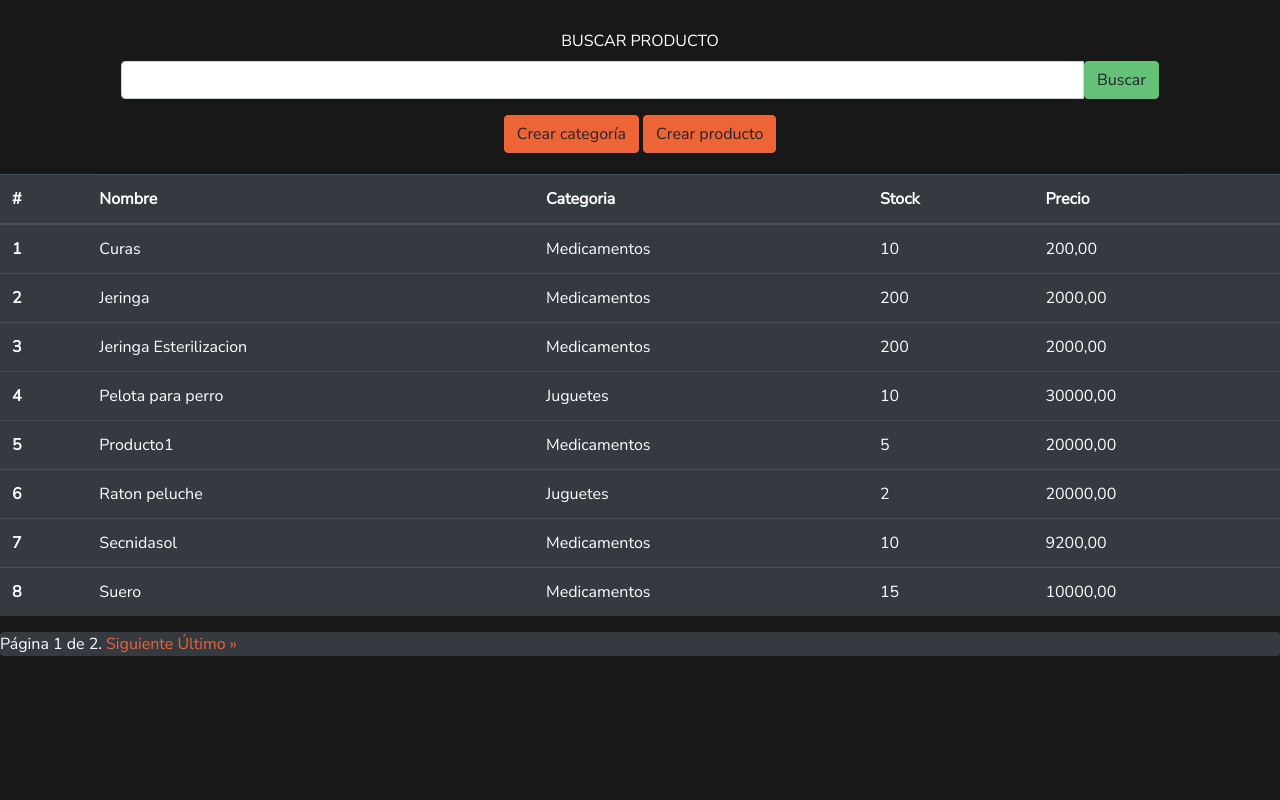
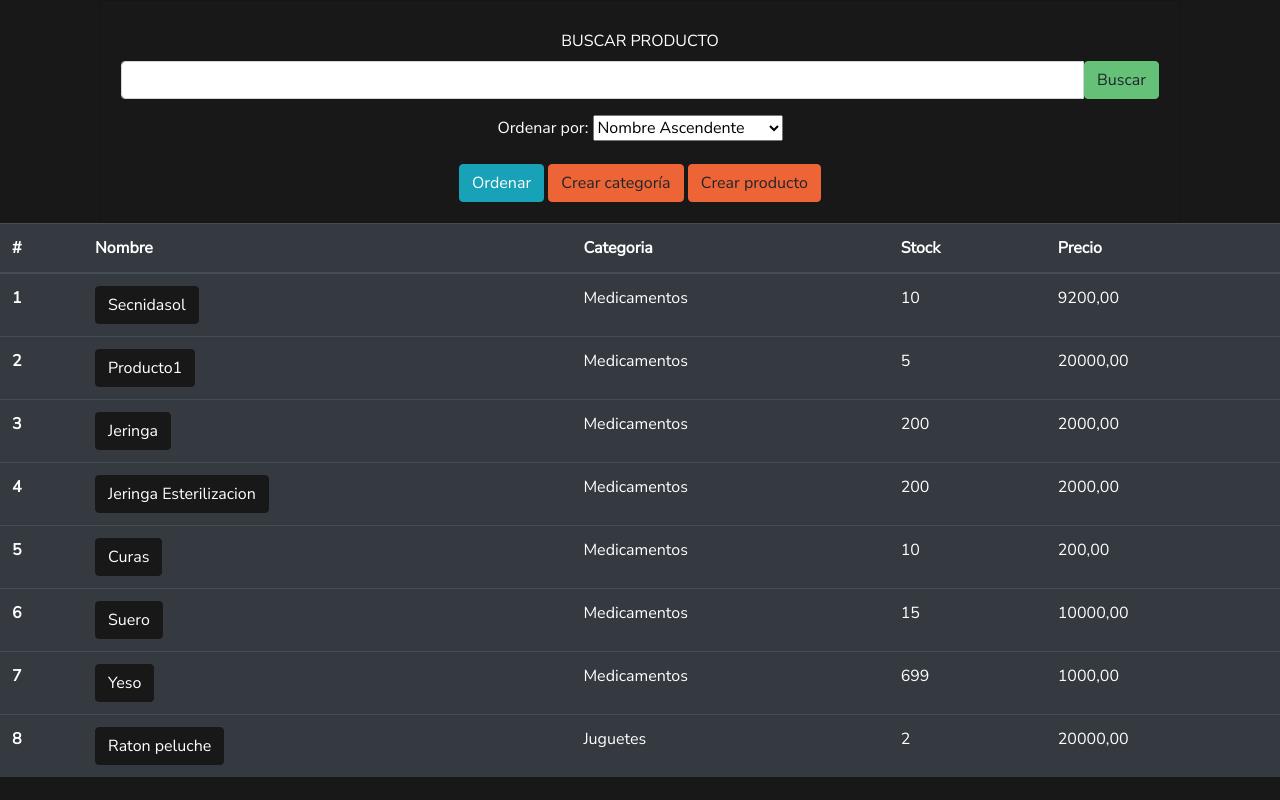
Before and after one commit to Matthew2720/PetsFiles-Django, a Django app: page /ver/productos in a window 1280 px wide. Shown: the part 87-887 px from the top of the page. Run offline with Django 4.2, Linux system fonts and the light colour scheme; a user stored in the database is signed in; data comes from the database, SQL or seed files in the repository; both versions use the stored data as it was after the commit; some libraries are stand-ins or nearby versions.

Commit message:
modal, metodo de ordenamiento, delete product

```diff
--- a/templates/layout/partials/modalUtil.html
+++ b/templates/layout/partials/modalUtil.html
@@ -9,14 +9,16 @@
           <span aria-hidden="true">&times;</span>
         </button>
       </div>
+      <form method="POST">
           <div class="modal-body">
-        <!-- Aquí va el formulario 1 -->
+            {% csrf_token %}
             {{ form1 }}
           </div>
           <div class="modal-footer">
             <button type="button" class="btn btn-secondary" data-dismiss="modal">Cerrar</button>
-        <button type="button" class="btn btn-primary" id="show-examplemodal2">Siguiente</button>
+            <button type="submit" class="btn btn-primary" id="show-examplemodal2">Enviar</button>
           </div>
+      </form>
     </div>
   </div>
 </div>
@@ -31,14 +33,16 @@
           <span aria-hidden="true">&times;</span>
         </button>
       </div>
+      <form method="POST">
         <div class="modal-body">
-        <!-- Aquí va el formulario 2 -->
+          {% csrf_token %}
           {{ form2 }}
         </div>
         <div class="modal-footer">
           <button type="button" class="btn btn-secondary" data-dismiss="modal">Cerrar</button>
           <button type="submit" class="btn btn-primary">Enviar</button>
         </div>
+      </form>
     </div>
   </div>
 </div>
--- a/templates/veterinary/detailProduct.html
+++ b/templates/veterinary/detailProduct.html
@@ -25,6 +25,10 @@
                 <input type="text" class="form-control" name="search">
                 <button type="submit" class="btn btn-secondary">Buscar</button>
               </div>
+            </form>
+            <form method="get" action="{% url 'detailProduct' %}" style="display: inline;">
+              {{ order_form.as_p }}
+              <button class="btn btn-info" type="submit">Ordenar</button>
             </form>
             <button type="button" class="btn btn-secondary" style="background-color: #ED6436; border: 1px solid #ED6436;" data-toggle="modal" data-target="#exampleModal">
               Crear categoría
@@ -58,11 +62,10 @@
               {% for product in page_obj %}
                   <tr>
                       <th scope="row">{{ forloop.counter }}</th>
-                      <td>{{ product.name }}</td>
+                      <td><a class="btn btn-dark" onclick="borrar({{product.id}})">{{ product.name }}<a></td>
                       <td>{{ product.cat }}</td>
                       <td>{{ product.stock }}</td>
                       <td>{{ product.pvp }}</td>
-
                   </tr>
 
               {% endfor %}
@@ -95,6 +98,24 @@
 {% block 'script' %}
 <script>
   function borrar(id) {
+    swal("Que deseas hacer?", {
+      icon: 'info',
+      buttons: {
+        cancel: "Cancelar",
+        update: {
+          text: "Actualizar",
+          value: "update",
+        },
+        delete: {
+          text: "Eliminar",
+          value: "delete"
+        },
+      },
+    })
+    .then((value) => {
+      switch (value) {
+
+        case "delete":
           swal({
             title: 'Esta seguro que desea borrar ?',
             text: 'Si lo borras no podras recuperarlo',
@@ -104,10 +125,20 @@
           })
             .then((willDelete) => {
               if (willDelete) {
-          location.href = "/eliminar/clientes/" + id
+                location.href = "/eliminar/producto/" + id
               }
               else {
                 swal('No se borro el registro')
+              }
+            });
+          break;
+
+        case "update":
+            location.href = "/actualizar/cita/" + id;
+          break;
+
+        default:
+          swal("Operacion cancelada");
       }
     });
   }
--- a/veterinary/forms.py
+++ b/veterinary/forms.py
@@ -1,5 +1,5 @@
 from django.forms import ModelForm,TextInput,EmailInput,Select,PasswordInput
-from django.forms import HiddenInput,DateInput,DateTimeInput,NumberInput
+from django.forms import HiddenInput,DateInput,DateTimeInput,NumberInput,ChoiceField,Form
 from .models import *
 
 class DateTimePickerInput(DateTimeInput):
@@ -166,7 +166,31 @@
             'desc': 'Descripcion'
         }
 
+
+class OrderForm(Form):
+    ORDER_CHOICES = (
+        ('name', 'Nombre Ascendente'),
+        ('-name', 'Nombre Descendente'),
+        ('cat__name', 'Categoría Ascendente'),
+        ('-cat__name', 'Categoría Descendente'),
+        ('stock', 'Stock Ascendente'),
+        ('-stock', 'Stock Descendente'),
+        ('pvp', 'Precio Ascendente'),
+        ('-pvp', 'Precio Descendente'),
+    )
+
+    order_by = ChoiceField(choices=ORDER_CHOICES, required=False,label='Ordenar por')
+
+
 class ProductForm(ModelForm):
+    order_choices = (
+        ('name', 'Nombre'),
+        ('cat', 'Categoría'),
+        ('stock', 'Stock'),
+        ('pvp', 'Precio de venta'),
+    )
+    order_by = ChoiceField(choices=order_choices, required=False, label='Ordenar por')
+
     class Meta:
         model = Product
         fields = ['name', 'cat', 'stock', 'pvp']
--- a/veterinary/urls.py
+++ b/veterinary/urls.py
@@ -21,5 +21,6 @@
     path("eliminar/empleados/<int:id>",views.deleteEmployee,name="deleteEmployee"),
     path("eliminar/mascotas/<int:id>",views.deletePet,name="deletePet"),
     path("support",views.support,name="support"),
-    path("ver/productos",views.detailProduct,name="detailProduct")
+    path("ver/productos",views.detailProduct,name="detailProduct"),
+    path("eliminar/producto/<int:id>",views.deleteProduct,name="deleteProduct"),
 ]
--- a/veterinary/views.py
+++ b/veterinary/views.py
@@ -1,9 +1,9 @@
-from django.shortcuts import render, redirect
+from django.shortcuts import render, redirect,get_object_or_404
 from django.http import HttpResponseRedirect
 from django.core.paginator import Paginator
 from django.contrib.auth.decorators import login_required, permission_required
 from django.contrib import messages
-from .forms import VeterinaryForm, UserForm, ClientForm, PetForm, UserFormWithoutPassword, EventForm,CategoryForm,ProductForm
+from .forms import VeterinaryForm, UserForm, ClientForm, PetForm, UserFormWithoutPassword, EventForm,CategoryForm,ProductForm,OrderForm
 from .models import User, Veterinary, Pet, Client, Events,Product
 
 
@@ -287,17 +287,25 @@
 # endregion
 
 #region product
+@login_required
 def detailProduct(request):
-    products = Product.objects.filter(name__contains=request.POST.get(
-            'search', '')).order_by('name')
+    products = Product.objects.all()
+    form1 = CategoryForm(request.POST or None)
+    form2 = ProductForm(request.POST or None)
+    order_form = OrderForm(request.GET or None)
+
+    if order_form.is_valid():
+        order_by = order_form.cleaned_data['order_by']
+        if order_by:
+            products = products.order_by(order_by)
+
+    products = products.filter(name__contains=request.POST.get('search', ''))
     paginator = Paginator(products, 8)
     page_number = request.GET.get('page')
     page_obj = paginator.get_page(page_number)
-    form1 = CategoryForm(request.POST or None)
-    form2 = ProductForm(request.POST or None)
 
     if request.method == 'POST':
-        if form1.is_valid():
+        if form1.is_valid() and request.POST.get('desc') != None:
             form1.save()
             messages.success(request,"Categoria agregada")
             return HttpResponseRedirect(request.path_info)
@@ -307,11 +315,17 @@
             return HttpResponseRedirect(request.path_info)
 
     context = {
+        'form1': form1,
         'form2': form2,
-        'form1': form1,
+        'order_form': order_form,
         'page_obj': page_obj,
     }
 
-    return render(request, 'veterinary/detailProduct.html',context)
+    return render(request, 'veterinary/detailProduct.html', context)
 
+@login_required(login_url='login')
+def deleteProduct(request, id):
+    product = Product.objects.get(id=id)
+    product.delete()
+    return redirect('detailProduct')
 #endregion
```
Also changed, not shown: db.sqlite3. Lines whose indentation alone changed are shown as unchanged.
